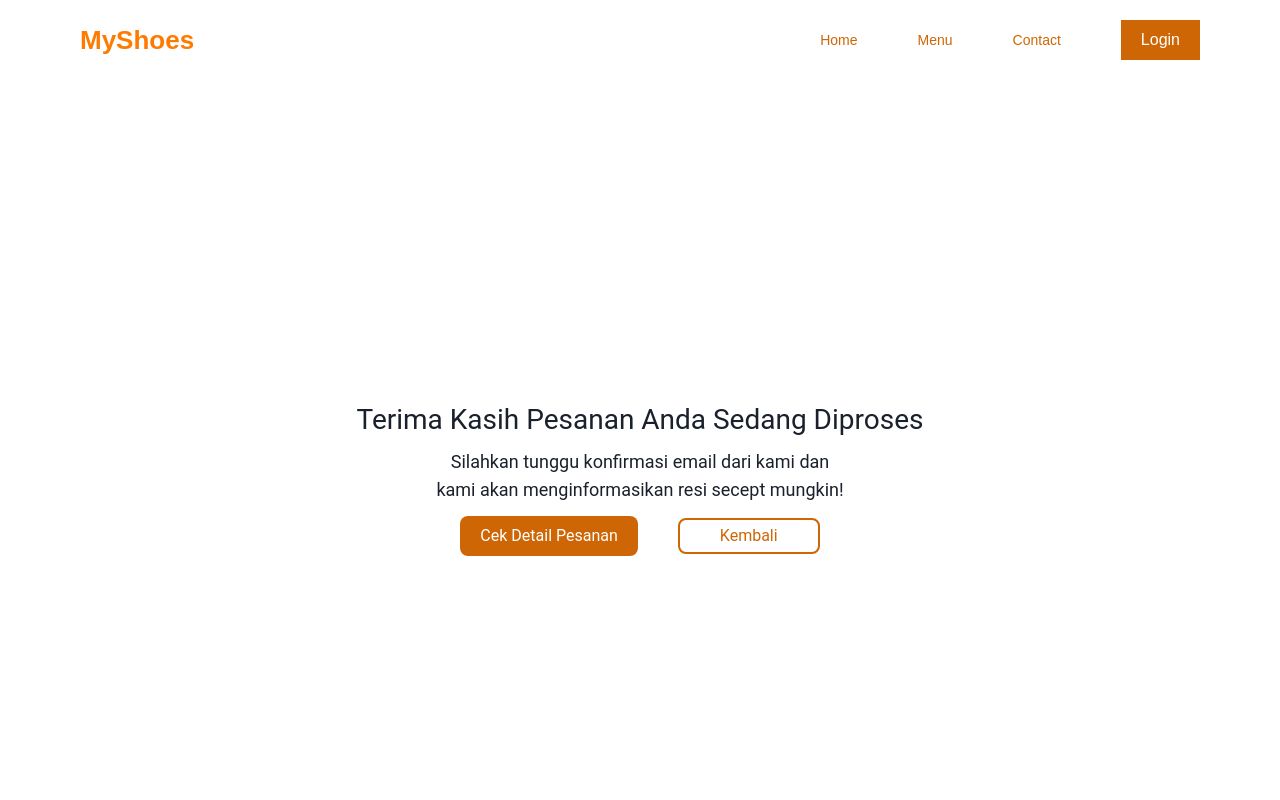
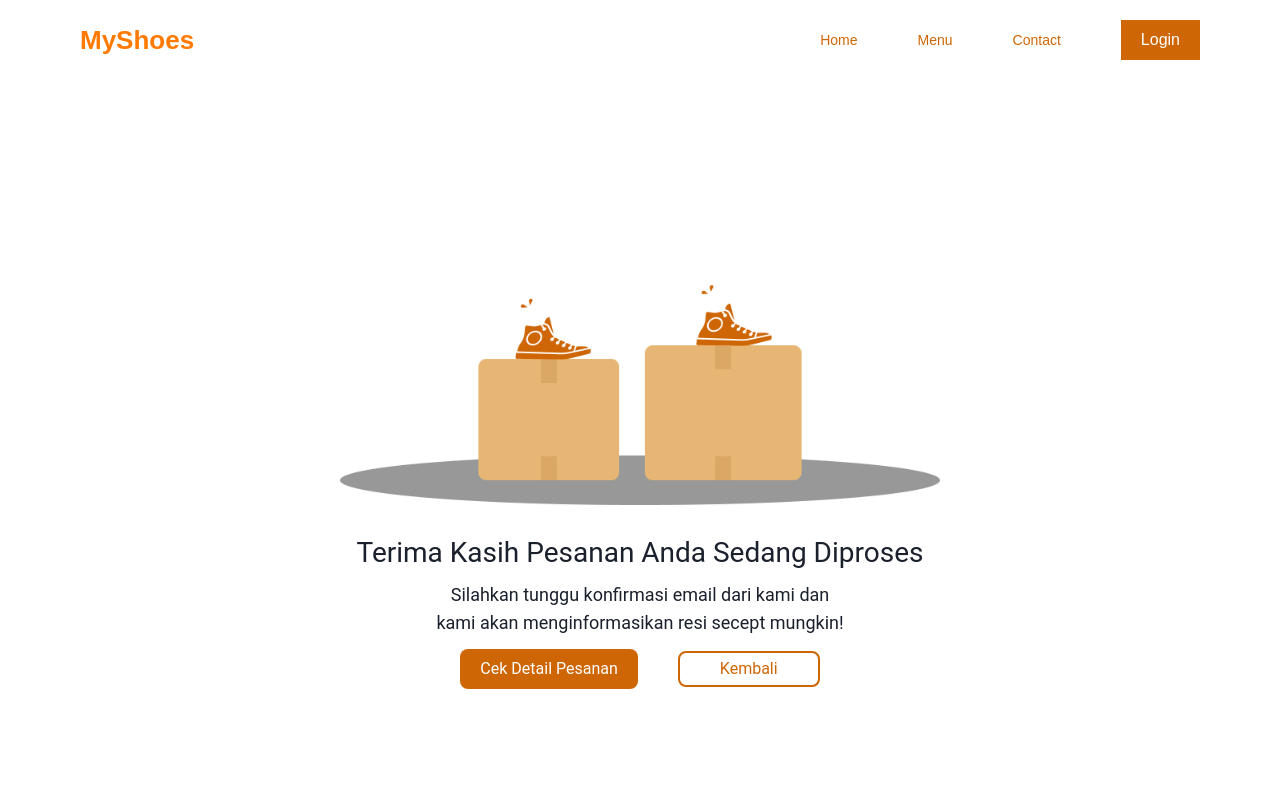
Before and after one commit to nizarfazari/shoes-app, a Next.js app: page /success in a window 1280 px wide. Shown: the top 800 px of the page. Built offline with nearby package versions, Linux system fonts and the light colour scheme; a web font is replaced by a local one.

Commit message:
menambahkan gambar pada success page

```diff
--- a/pages/success.jsx
+++ b/pages/success.jsx
@@ -1,9 +1,11 @@
+import Image from "next/image"
 import Link from "next/link"
 
 const Success = () => {
     return (
         <div className="h-screen">
             <div className="text-center flex justify-center items-center h-full flex-col gap-3">
+                <Image src={'/assets/success.png'} width={600} height={600} className="mb-5" />
                 <h4 className="text-[28px] leading-8">Terima Kasih Pesanan Anda Sedang Diproses</h4>
                 <p className="text-lg text-balance max-w-[420px]">Silahkan tunggu konfirmasi email dari kami dan kami akan menginformasikan resi secept mungkin!</p>
                 <div className="flex items-center gap-10">
```
Also changed, not shown: public/assets/success.png (added).
